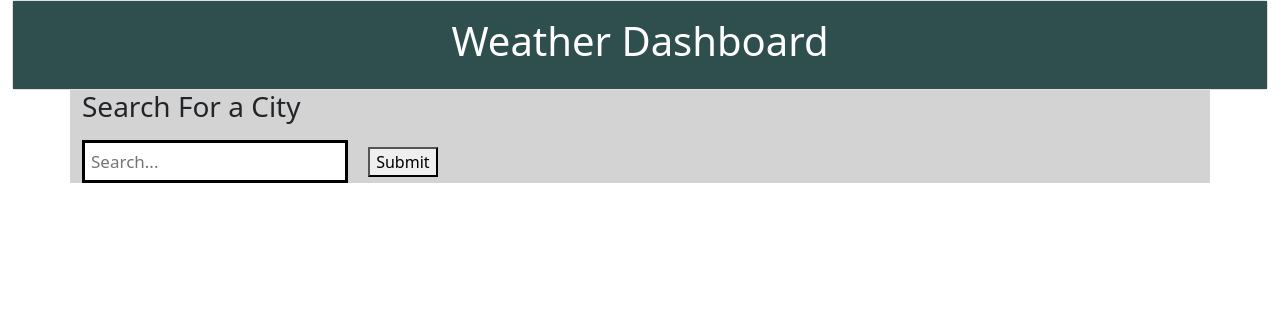
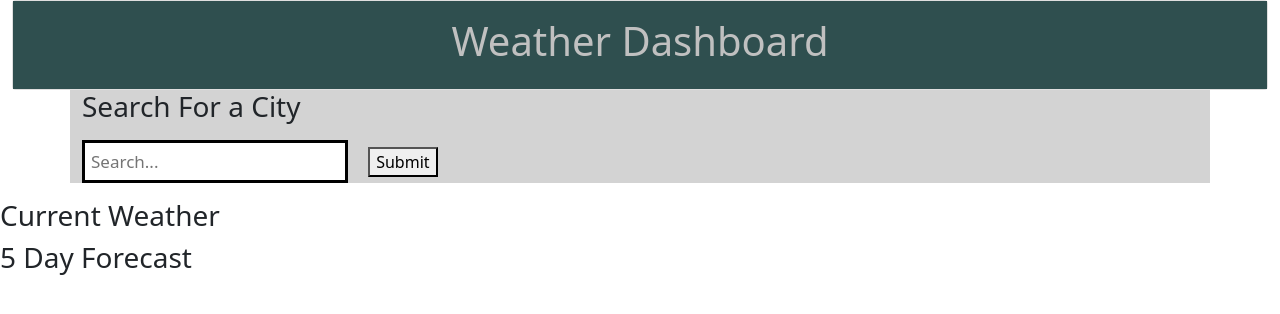
Before and after one commit to Schimmoellerm/mas-weather-dashboard, a plain HTML site: page index.html in a window 1280 px wide. Drawn offline with nearby package versions, Linux system fonts and the light colour scheme.

Commit message:
added divs for current weather and 5 day forecast

```diff
--- a/Assets/style.css
+++ b/Assets/style.css
@@ -1,5 +1,6 @@
 .customTitle {
     background-color: darkslategray;
+    color: silver;
 }
 
 .searchBar input[type=text] {
--- a/index.html
+++ b/index.html
@@ -15,7 +15,7 @@
     <!--Application Title at top of Page-->
     <div class="container-fluid">
         <div class="card">
-            <div class="card-body text-center text-white customTitle">
+            <div class="card-body text-center customTitle">
                 <h1>Weather Dashboard</h1>
             </div>
         </div>
@@ -35,6 +35,16 @@
         </div>
     </div>
 
+    <!--Current Weather Append-->
+    <div>
+        <h3>Current Weather</h3>
+    </div>
+
+    <!--5 day forecast append-->
+    <div>
+        <h3>5 Day Forecast</h3>
+    </div>
+
 
 
 </body>
```
